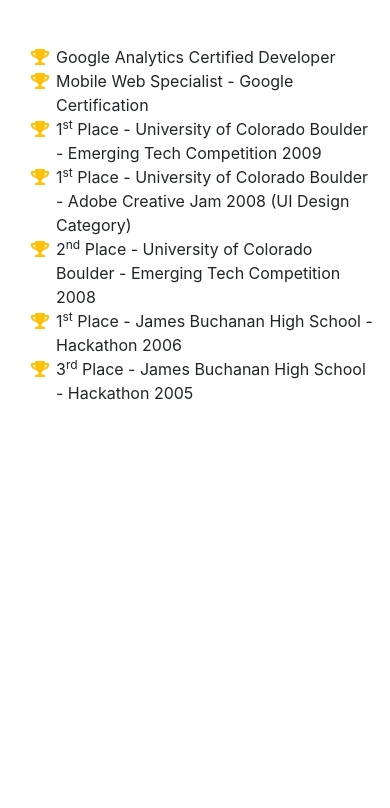
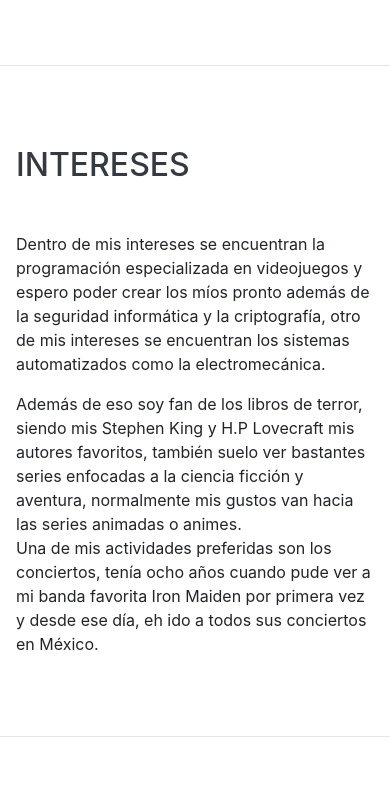
Before and after one commit to David1201IPN/Datos-personales, a website with bundled scripts: page index.html in a window 390 px wide. Shown: the part 3236-4044 px from the top of the page. Before the commit the page ends 3721 px from the top, so only its background shows below. Built offline with nearby package versions, Linux system fonts and the light colour scheme; files whose address does not match are found by name; a web font is replaced by a local one.

Commit message:
Update index.html

```diff
--- a/index.html
+++ b/index.html
@@ -158,16 +158,41 @@
             Navegar por internet</li>
         </ul>
        <br>
+	 <ul class="list-inline dev-icons">
+          <li class="list-inline-item">
+            <img class="img-fluid img-profile rounded-circle mx-auto mb-2" src="img/libro.jpg" height="170" width="170">
+          </li>
+          <li class="list-inline-item">
+            <img class="img-fluid img-profile rounded-circle mx-auto mb-2" src="img/bateria.jpg" height="170" width="170">
+          </li>
+          <li class="list-inline-item">
+            <img class="img-fluid img-profile rounded-circle mx-auto mb-2" src="img/doom.jpg" height="250" width="170">
+          </li>
+		  <li class="list-inline-item">
+            <img class="img-fluid img-profile rounded-circle mx-auto mb-2" src="img/netflix.jpg" height="170" width="170">
+          </li>
+		  <li class="list-inline-item">
+
+          </li>
+		  <li class="list-inline-item">
+
+          </li>
+		  <li class="list-inline-item">
+
+          </li>
+        </ul>
       </div>
     </section>
+
 
     <hr class="m-0">
 
     <section class="resume-section p-3 p-lg-5 d-flex align-items-center" id="interests">
       <div class="w-100">
         <h2 class="mb-5">Intereses</h2>
-        <p>Apart from being a web developer, I enjoy most of my time being outdoors. In the winter, I am an avid skier and novice ice climber. During the warmer months here in Colorado, I enjoy mountain biking, free climbing, and kayaking.</p>
-        <p class="mb-0">When forced indoors, I follow a number of sci-fi and fantasy genre movies and television shows, I am an aspiring chef, and I spend a large amount of my free time exploring the latest technology advancements in the front-end web development world.</p>
+        <p>Dentro de mis intereses se encuentran la programación especializada en videojuegos y espero poder crear los míos pronto además de la seguridad informática y la criptografía, otro de mis intereses se encuentran los sistemas automatizados como la electromecánica. </p>
+        <p class="mb-0">Además de eso soy fan de los libros de terror, siendo mis Stephen King y H.P Lovecraft mis autores favoritos, también suelo ver bastantes series enfocadas a la ciencia ficción y aventura, normalmente mis gustos van hacia las series animadas o animes. </p>
+	<p class="mb-0">Una de mis actividades preferidas son los conciertos, tenía ocho años cuando pude ver a mi banda favorita Iron Maiden por primera vez y desde ese día, eh ido a todos sus conciertos en México.</p>
       </div>
     </section>
 
@@ -177,32 +202,7 @@
       <div class="w-100">
         <h2 class="mb-5">Descargas</h2>
         <ul class="fa-ul mb-0">
-          <li>
-            <i class="fa-li fa fa-trophy text-warning"></i>
-            Google Analytics Certified Developer</li>
-          <li>
-            <i class="fa-li fa fa-trophy text-warning"></i>
-            Mobile Web Specialist - Google Certification</li>
-          <li>
-            <i class="fa-li fa fa-trophy text-warning"></i>
-            1<sup>st</sup>
-            Place - University of Colorado Boulder - Emerging Tech Competition 2009</li>
-          <li>
-            <i class="fa-li fa fa-trophy text-warning"></i>
-            1<sup>st</sup>
-            Place - University of Colorado Boulder - Adobe Creative Jam 2008 (UI Design Category)</li>
-          <li>
-            <i class="fa-li fa fa-trophy text-warning"></i>
-            2<sup>nd</sup>
-            Place - University of Colorado Boulder - Emerging Tech Competition 2008</li>
-          <li>
-            <i class="fa-li fa fa-trophy text-warning"></i>
-            1<sup>st</sup>
-            Place - James Buchanan High School - Hackathon 2006</li>
-          <li>
-            <i class="fa-li fa fa-trophy text-warning"></i>
-            3<sup>rd</sup>
-            Place - James Buchanan High School - Hackathon 2005</li>
+
         </ul>
       </div>
     </section>
```
